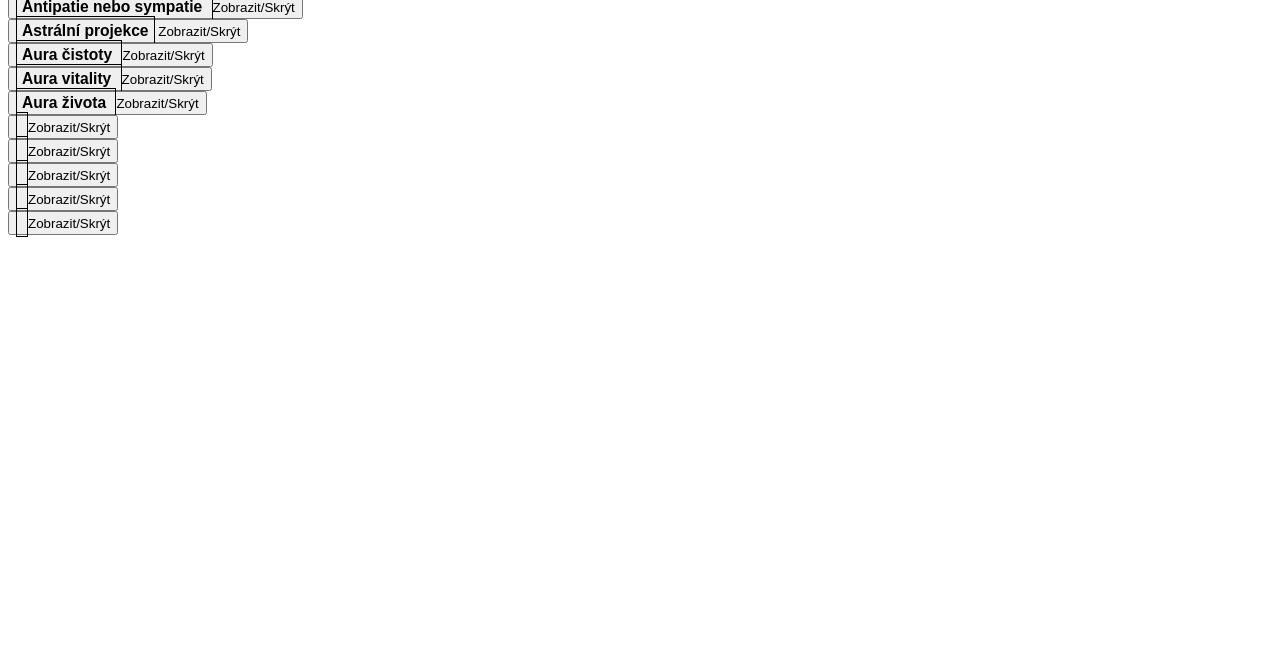
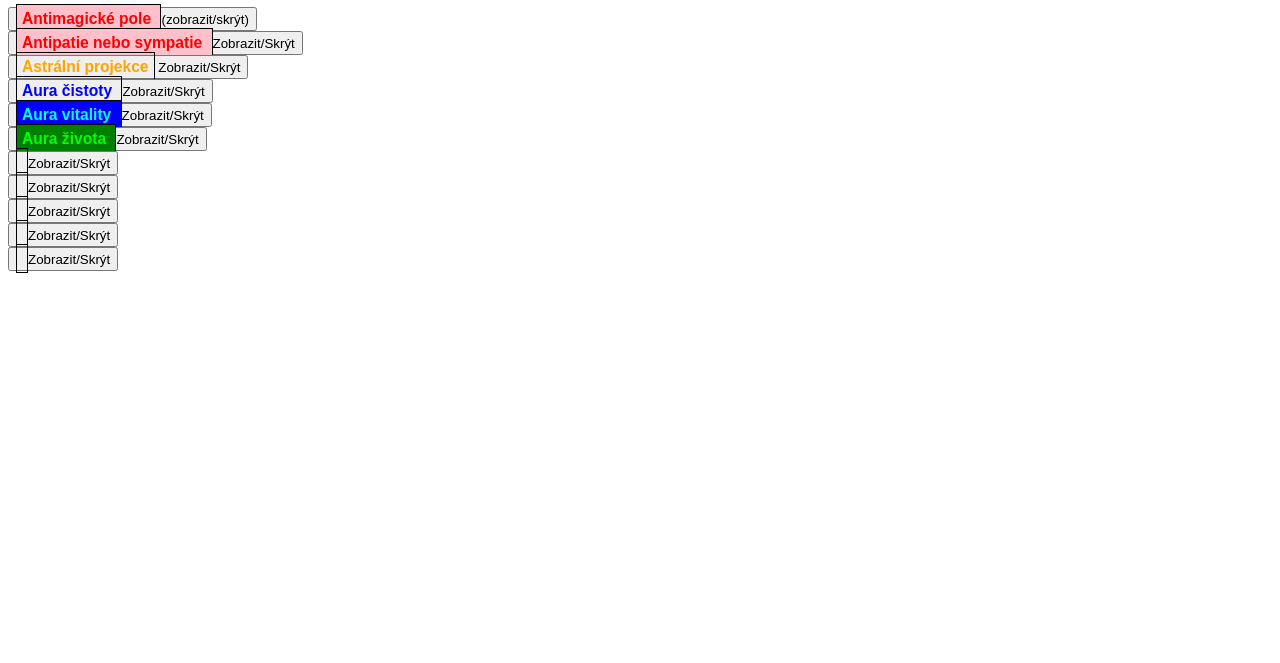
Before and after one commit to Jerabinka/Jerabinka.github.io, a plain HTML site: page index.html in a window 1280 px wide. Shown: the part 137-800 px from the top of the page. Drawn offline with Linux system fonts and the light colour scheme.

Commit message:
Update index.html
opraven odkaz na externí css soubor

```diff
--- a/index.html
+++ b/index.html
@@ -1,7 +1,7 @@
 <!doctype html>
 <html>
  <head>
-   <style href="kouzla.css">
+   <link rel="stylesheet" type="text/css" href="kouzla.css">
 .js .schovat div {
   display: none;
   }
```
